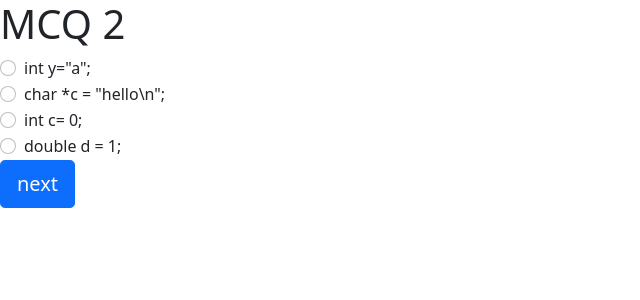
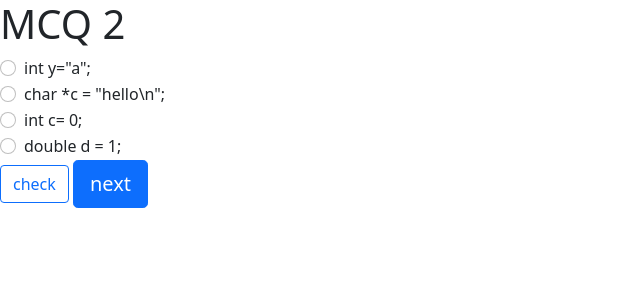
Before and after one commit to farhan19999/Programming-for-kidz, a Django app: page /mcq/2/2 in a window 1280 px wide. Shown: the top 300 px of the page, without its empty margins (0-640 px from the left). Run offline with Django 4.2, Linux system fonts and the light colour scheme; data comes from the database, SQL or seed files in the repository; both versions use the stored data as it was after the commit.

Commit message:
mcq updated

```diff
--- a/project/views.py
+++ b/project/views.py
@@ -43,7 +43,7 @@ def mcq(request,c_id,q_id):
             next = i
             break
     if next>0 :
-        nexturl ="mcq/"+next
+        nexturl ="/mcq/"+str(c_id)+"/"+str(next)
     else :
         nexturl = '../../allreadingmaterials/'
     template = loader.get_template('mcq.html')
--- a/templates/mcq.html
+++ b/templates/mcq.html
@@ -4,7 +4,17 @@
     <!-- Required meta tags -->
     <meta charset="utf-8">
     <meta name="viewport" content="width=device-width, initial-scale=1">
-
+    <script type="text/javascript">
+        function checkAnswer(){
+            var right = document.getElementById("right");
+            if(right.checked){
+                document.getElementById("result").innerHTML = "<p>correct</p>";
+            }
+            else {
+                document.getElementById("result").innerHTML = "<p>wrong</p>";
+            }
+        }
+    </script>
     <!-- Bootstrap CSS -->
     <link href="https://cdn.jsdelivr.net/npm/bootstrap@5.0.2/dist/css/bootstrap.min.css" rel="stylesheet" integrity="sha384-EVSTQN3/azprG1Anm3QDgpJLIm9Nao0Yz1ztcQTwFspd3yD65VohhpuuCOmLASjC" crossorigin="anonymous">
 
@@ -12,31 +22,36 @@
   <body>
     <h1>MCQ {{que_obj.pk}}</h1>
     <div class="form-check">
-        <input class="form-check-input" type="radio" name="flexRadioDefault" id="flexRadioDefault1">
-        <label class="form-check-label" for="flexRadioDefault1">
+        <input class="form-check-input" type="radio" name="flexRadioDefault" id="right">
+        <label class="form-check-label" for="right">
           {{que_obj.right_option}}
         </label>
     </div>
     <div class="form-check">
-        <input class="form-check-input" type="radio" name="flexRadioDefault" id="flexRadioDefault2">
-        <label class="form-check-label" for="flexRadioDefault2">
+        <input class="form-check-input" type="radio" name="flexRadioDefault" id="wrong1">
+        <label class="form-check-label" for="wrong1">
             {{que_obj.wrong_option1}}
         </label>
     </div>
     <div class="form-check">
-        <input class="form-check-input" type="radio" name="flexRadioDefault" id="flexRadioDefault2">
-        <label class="form-check-label" for="flexRadioDefault2">
+        <input class="form-check-input" type="radio" name="flexRadioDefault" id="wrong2">
+        <label class="form-check-label" for="wrong2">
             {{que_obj.wrong_option2}}
         </label>
     </div>
     <div class="form-check">
-        <input class="form-check-input" type="radio" name="flexRadioDefault" id="flexRadioDefault2">
-        <label class="form-check-label" for="flexRadioDefault2">
+        <input class="form-check-input" type="radio" name="flexRadioDefault" id="wrong3">
+        <label class="form-check-label" for="wrong3">
             {{que_obj.wrong_option3}}
         </label>
     </div>
 
+    <div id="result"></div>
+    <button type="button" class="btn btn-outline-primary" onclick="checkAnswer()">check</button>
     <a href="{{next}}" class="btn btn-primary btn-lg" tabindex="-1" role="button" aria-disabled="true">next</a>
+
+
+
 
     <!-- Optional JavaScript; choose one of the two! -->
 
```
Also changed, not shown: db.sqlite3.
